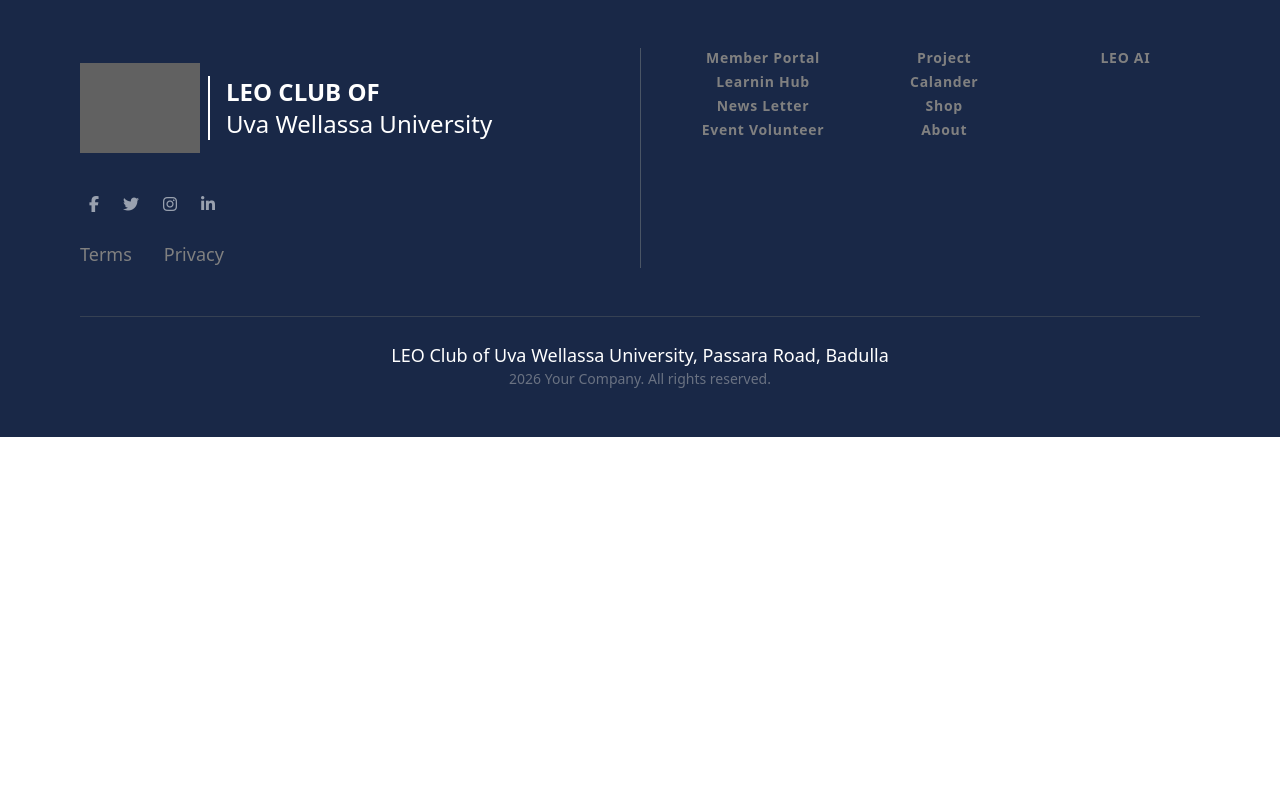
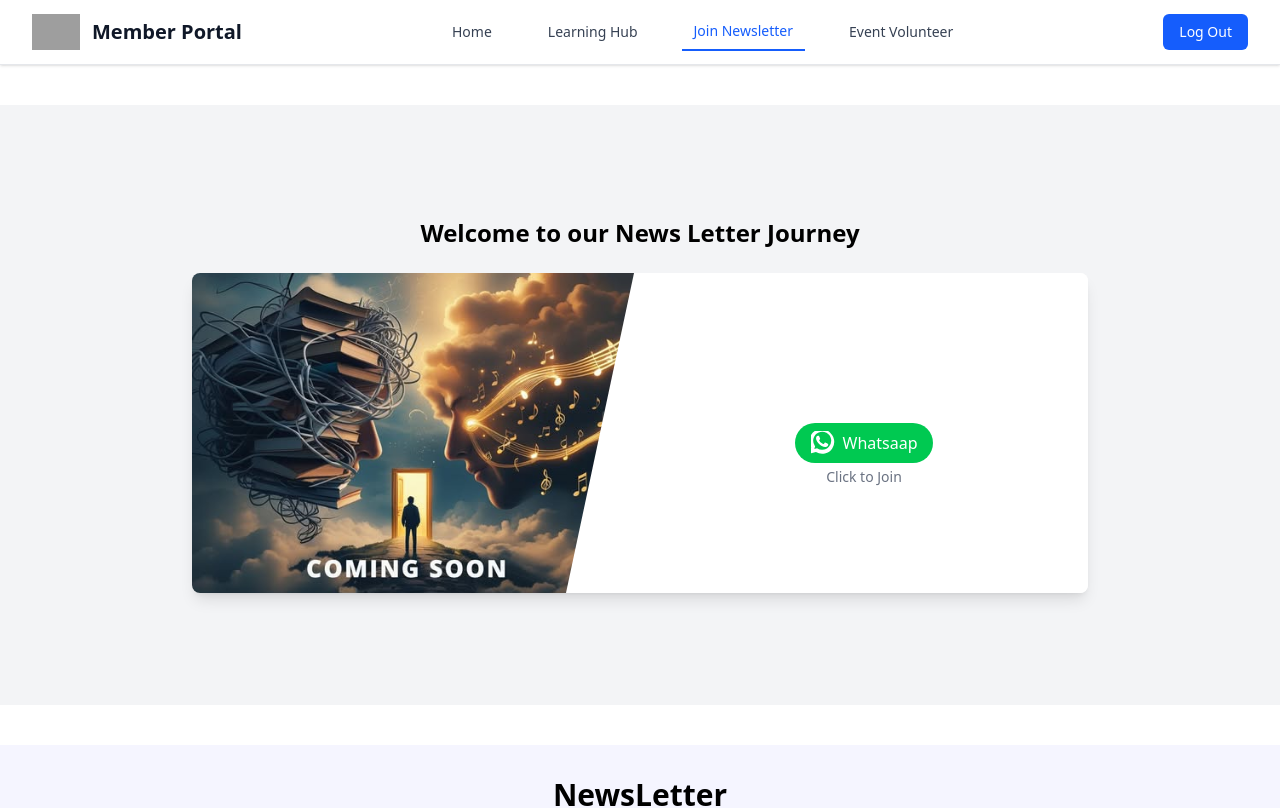
Before and after one commit to Nuwan-droid/leo-club-app, a React (Vite) app in the folder client/: page /memberportal/join-newsletter in a window 1280 px wide. Shown: the top 808 px of the page. Built offline with nearby package versions, Linux system fonts and the light colour scheme; grey boxes are pictures that could not be loaded.

Commit message:
NewsLetterPAge

```diff
--- a/client/package.json
+++ b/client/package.json
@@ -13,10 +13,8 @@
     "@emotion/react": "^11.14.0",
     "@emotion/styled": "^11.14.1",
     "@fortawesome/fontawesome-free": "^6.7.2",
-
     "@fortawesome/free-brands-svg-icons": "^6.7.2",
     "@fortawesome/react-fontawesome": "^0.2.2",
-
     "@mui/material": "^7.1.2",
     "@mui/x-date-pickers": "^8.6.0",
     "@tailwindcss/vite": "^4.1.8",
--- a/client/src/App.jsx
+++ b/client/src/App.jsx
@@ -14,6 +14,7 @@
 import MemberPortal from "./Components/Pages/memberportal/memberportal";
 import LearningHub from "./Components/Pages/learninghub/learninghub";
 import EventVolunteerPage from "./Components/Pages/event_volunteer/EventVolunteerPage";
+import NewsLetter from "./Components/Pages/NewsLetter";
 
 function App() {
 
@@ -41,6 +42,7 @@
         <Route path="/donatebook" element={<DonateBooks/>} />
         <Route path="/memberportal" element={<MemberPortal/>} />
         <Route path="/memberportal/learning-hub" element={<LearningHub/>} />
+        <Route path="/memberportal/join-newsletter" element={<NewsLetter/>} />
         <Route path="/memberportal/event-volunteer" element={<EventVolunteerPage/>} />
 
       </Routes>
--- a/client/src/Components/Elements/ProjectShowcase/ProjectGrid.jsx
+++ b/client/src/Components/Elements/ProjectShowcase/ProjectGrid.jsx
@@ -1,5 +1,6 @@
 import React, { useState } from "react";
-import ProjectCard from "./Projectcard";
+
+import Projectcard from './ProjectCard';
 
 function ProjectGrid({ projects, onProjectClick }) {
   return (
--- a/client/src/Components/Elements/Whatsapp.jsx
+++ /dev/null
@@ -1,18 +0,0 @@
-// Components/WhatsAppButton.jsx
-import { FontAwesomeIcon } from "@fortawesome/react-fontawesome";
-import { faWhatsapp } from "@fortawesome/free-brands-svg-icons";
-
-const WhatsAppButton = () => {
-  return (
-    <a
-      href="https://wa.me/94712345678"
-      target="_blank"
-      rel="noopener noreferrer"
-      className="fixed bottom-4 right-4 z-50 bg-green-500 hover:bg-green-600 text-white p-4 rounded-full shadow-lg transition-all duration-300"
-    >
-      <FontAwesomeIcon icon={faWhatsapp} size="lg" />
-    </a>
-  );
-};
-
-export default WhatsAppButton;
--- a/client/src/Components/Pages/Landing.jsx
+++ b/client/src/Components/Pages/Landing.jsx
@@ -7,14 +7,13 @@
 import EventCardSlider from "../Elements/EventCardSlider"
 import StatsSection from "../Elements/StatSection"
 import SignUp from "../Elements/SignUp"
-import Whatsapp from "../Elements/Whatsapp"
+
 
 function Landing(){
     return(<>
 
       <ImageSlider/>
       <StatsSection/>
-      <Whatsapp/>
       <Awards/>
       <Content/>
       <EventCardSlider/>
--- /dev/null
+++ b/client/src/Components/Pages/NewsLetter.jsx
@@ -0,0 +1,18 @@
+import EventCard from '../Elements/EventCard';
+import EventCardSlider from '../Elements/EventCardSlider';
+import MemberPortalNav from './memberportal/memberportalnav';
+import Whatsapp from './memberportal/Whatsapp';
+
+
+
+function NewsLetter() {
+return (
+<>
+<MemberPortalNav />
+<Whatsapp/>
+<EventCardSlider />
+ </>
+)
+}
+
+export default NewsLetter
--- /dev/null
+++ b/client/src/Components/Pages/memberportal/Whatsapp.jsx
@@ -0,0 +1,53 @@
+import LeoTimesImage from "../../../assets/LandingImage/image.jpeg";
+
+function Whatsapp() {
+  return (
+    <>
+      <div className="bg-gray-100 h-150 mt-10 flex flex-col items-center justify-center p-4">
+        <h1 className="text-2xl font-semibold mb-6 text-center text-[black]">
+          Welcome to our News Letter Journey
+        </h1>
+
+        <div className="relative w-full max-w-4xl bg-white overflow-hidden rounded-lg shadow-lg flex flex-col sm:flex-row">
+          {/* Left side: Image */}
+          <div className="w-full sm:w-1/2 ">
+            <img
+              src={LeoTimesImage}
+              alt="Leo Times"
+              className="w-full h-80 object-cover"
+            />
+          </div>
+
+          {/* Right side: Diagonal with text and button */}
+          <div className="w-full sm:w-1/2 flex flex-col items-center justify-center p-6 relative bg-white">
+            {/* Optional diagonal overlay */}
+            <div className="hidden sm:block absolute -left-10 top-0 h-full w-20 bg-white transform -skew-x-12 z-10" />
+
+            <div className="z-20 text-center">
+              <p className="text-lg font-medium mb-4">
+                Join and submit your ideas
+              </p>
+              <a
+                href="https://wa.me/XXXXXXXXXXX" // Replace with your WhatsApp link
+                target="_blank"
+                rel="noopener noreferrer"
+                className="inline-flex items-center bg-green-500 text-white px-4 py-2 rounded-full hover:bg-green-600 transition"
+              >
+                <svg
+                  className="w-6 h-6 mr-2"
+                  fill="currentColor"
+                  viewBox="0 0 24 24"
+                >
+                  <path d="M20.52 3.48a12 12 0 0 0-20.3 12.8l-1.32 4.8a1 1 0 0 0 1.23 1.23l4.8-1.32a12 12 0 0 0 12.8-20.3zm-9.54 15.2a9 9 0 0 1-4.59-1.26l-.33-.2-2.73.75.75-2.73-.2-.33a9 9 0 1 1 7.1 3.77zm5.44-6.14c-.3-.15-1.78-.88-2.05-.98-.27-.1-.47-.15-.67.15s-.76.98-.93 1.18c-.17.2-.34.22-.63.07s-1.23-.45-2.34-1.43c-.86-.77-1.44-1.72-1.6-2s-.02-.45.13-.6c.14-.14.3-.35.45-.53.15-.18.2-.3.3-.5.1-.2.05-.37-.02-.52-.08-.15-.67-1.61-.92-2.2-.24-.57-.49-.5-.67-.5h-.57a1.1 1.1 0 0 0-.8.38c-.27.3-1.04 1.02-1.04 2.5s1.06 2.9 1.21 3.1c.15.2 2.1 3.23 5.1 4.52.71.31 1.27.5 1.7.64.72.23 1.38.2 1.9.12.58-.09 1.78-.73 2.03-1.43.25-.7.25-1.3.17-1.43-.09-.13-.27-.2-.57-.35z" />
+                </svg>
+                Whatsaap
+              </a>
+              <p className="text-sm text-gray-500 mt-1">Click to Join</p>
+            </div>
+          </div>
+        </div>
+      </div>
+    </>
+  );
+}
+export default Whatsapp;
```
Also changed, not shown: 1 other file (tests, documents, lock files or other folders).
